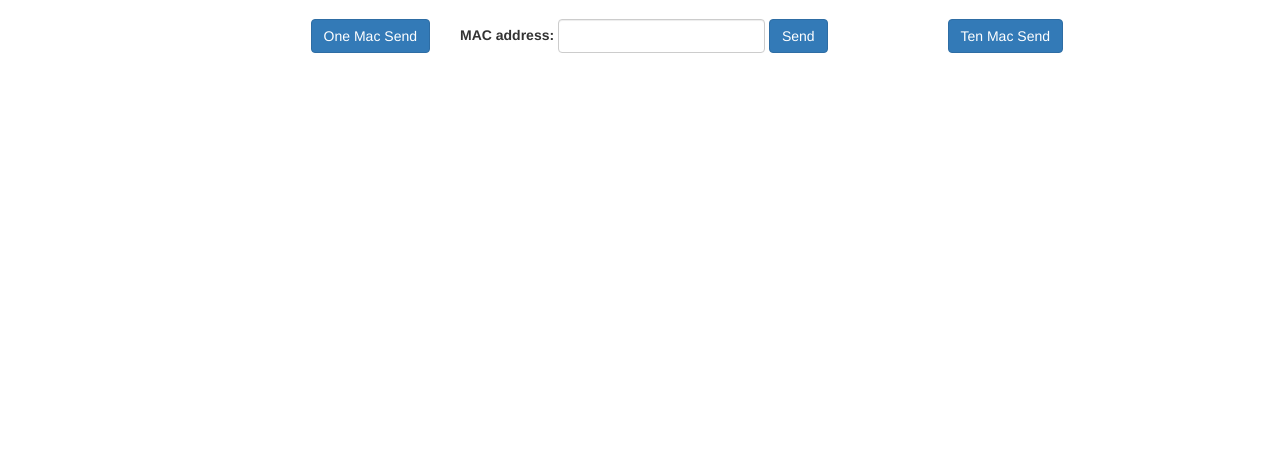
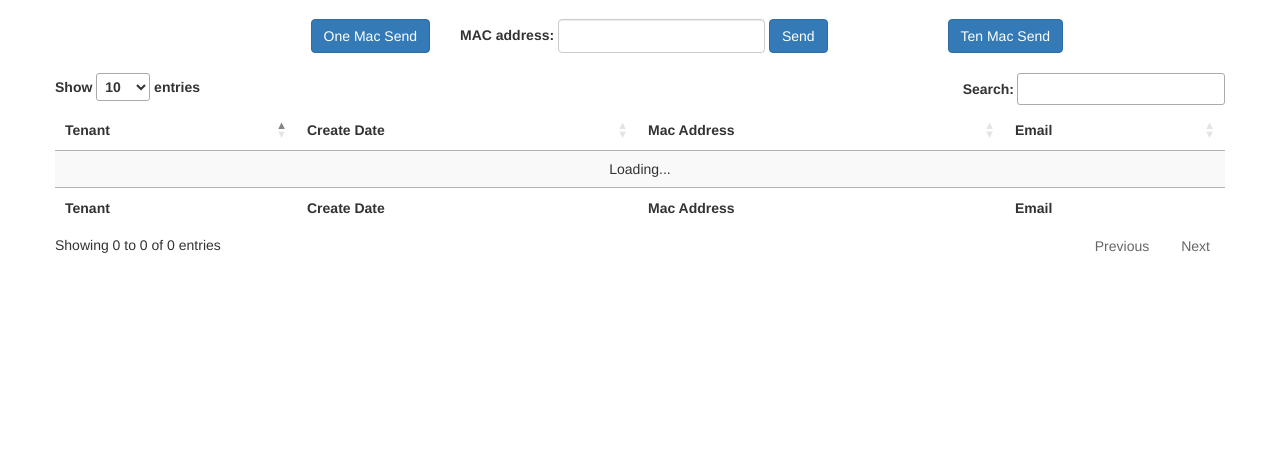
Before and after one commit to nijin39/ezbocis, a Flask app: page /collect in a window 1280 px wide. Shown: the part 51-503 px from the top of the page. Run offline with Flask 2, Linux system fonts and the light colour scheme; the visitor is signed in with stand-in values (Sample User, id 1); data that the repository does not hold is empty; some libraries are stand-ins or nearby versions.

Commit message:
2016. 10. 19 Comment

```diff
--- a/app.py
+++ b/app.py
@@ -48,10 +48,28 @@
 	    'authorization': "Bearer "+session['accessToken'],
 	    'cache-control': "no-cache",
 	    }
+
+
 		response = requests.request("POST", url, data=json.dumps(payload), headers=headers, verify=False)
 		return response.text
 	else:
 		return login()
+
+@app.route("/macs", methods=['GET'])
+def macList():
+    if verify():
+        url = app.config['MACLIST_URL']
+
+        headers = {
+        'content-type': "application/json",
+        'authorization': "Bearer "+session['accessToken'],
+        'cache-control': "no-cache",
+        }
+        response = requests.request("GET", url, headers=headers, verify=False)
+        print('{"data":'+response.text+"}")
+        return '{"data":'+response.text+"}"
+    else:
+        return login()
 
 @app.route("/login", methods=['GET'])
 def login():
--- a/templates/collect.html
+++ b/templates/collect.html
@@ -8,6 +8,7 @@
     function sendMacAddress() {
     	$.get("/sendMacAddress", function(data, status){
 //             alert("Data: " + data + "\nStatus: " + status);
+        console.log(status)
 		$("#myModal").modal()
         });
     }
@@ -39,7 +40,30 @@
         <div class="col-md-3">
 			<button onclick="sendMacAddress10Times()" type="button" class="btn btn-primary btn-md pull-left">Ten Mac Send</button>
 		</div>
-		</div>
+	</div>
+
+	<br/>
+
+	<div class="row">
+		<table id="example" class="display" cellspacing="0" width="100%">
+	        <thead>
+	            <tr>
+	                <th>Tenant</th>
+	                <th>Create Date</th>
+	                <th>Mac Address</th>
+	                <th>Email</th>
+	            </tr>
+	        </thead>
+	        <tfoot>
+	            <tr>
+	                <th>Tenant</th>
+	                <th>Create Date</th>
+	                <th>Mac Address</th>
+	                <th>Email</th>
+	            </tr>
+	        </tfoot>
+	    </table>
+	</div>
 
   <!-- Modal -->
   <div class="modal fade" id="myModal" role="dialog">
@@ -62,3 +86,24 @@
     </div>
   </div>
 {% endblock %}
+
+{% block jscript %}
+<script>
+
+$(document).ready(function() {
+    $('#example').DataTable( {
+        "ajax": {
+            "url": "/macs",
+            "dataSrc": "data"
+        },
+        "columns": [
+            { "data": "tenant_id" },
+            { "data": "create_time" },
+            { "data": "macaddress" },
+            { "data": "user_id" }
+        ]
+    } );
+} );
+</script>
+
+{% endblock %}
```
Also changed, not shown: 1 other file.
